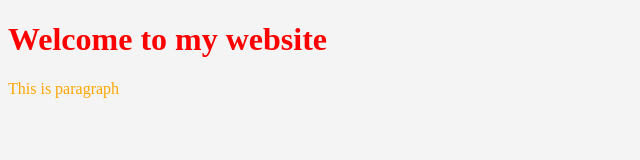
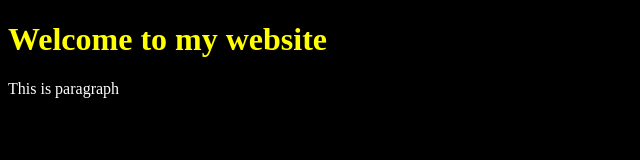
Before and after one commit to maliknaik/maliknaik.github.io, a plain HTML site: page index.html in a window 1280 px wide. Shown: the whole page, without its empty margins (0-640 px from the left). Drawn offline with Linux system fonts and the light colour scheme.

Commit message:
Update style.css

```diff
--- a/style.css
+++ b/style.css
@@ -1,9 +1,9 @@
 body{
-    background: #f4f4f4;
+    background: black;
 }
 h1{
-    color: red;
+    color: yellow;
 }
 p{
-    color: orange;
+    color: white;
 }
```
